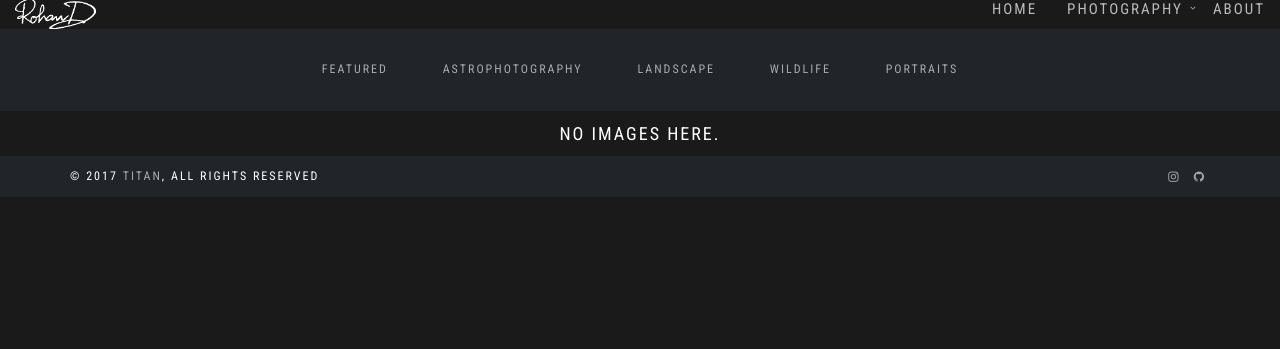
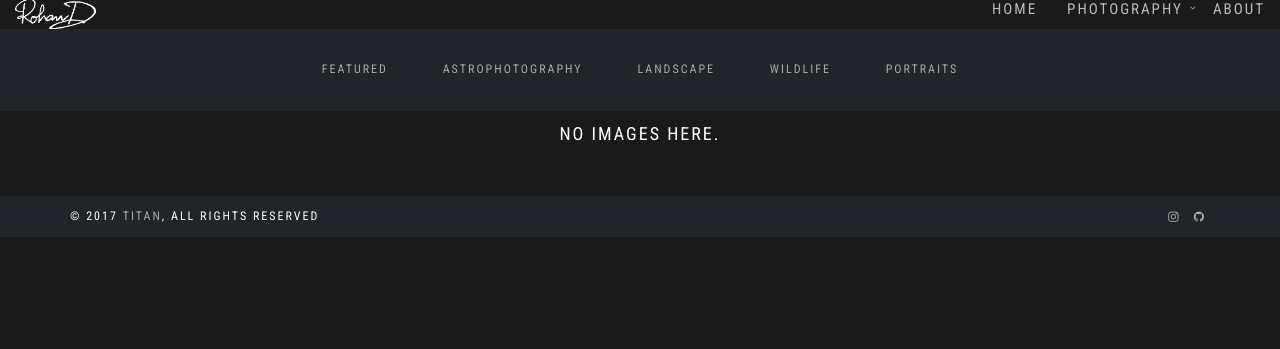
Before and after one commit to rohhn/Personal-Portfolio-Website, a Django app: page /images/ in a window 1280 px wide. Shown: the part 31-380 px from the top of the page. Run offline with Django 3.2, Linux system fonts and the light colour scheme; data comes from the database, SQL or seed files in the repository; data that the repository does not hold is empty; some libraries are stand-ins or nearby versions; some web fonts are replaced.

Commit message:
Fixing minor UI problems

```diff
--- a/photography/static/photography/assets/js/main.js
+++ b/photography/static/photography/assets/js/main.js
@@ -295,11 +295,11 @@ console.log('%c Proudly Crafted with ZiOn.', 'background: #222; color: #bada55')
             }
 
             worksgrid.imagesLoaded(function() {
-                worksgrid.isotope('reloadItems');
                 worksgrid.isotope({
                     layoutMode: worksgrid_mode,
                     itemSelector: '.work-item'
                 });
+                worksgrid.isotope('reloadItems');
             });
         }
 
--- a/photography/templates/base.html
+++ b/photography/templates/base.html
@@ -132,7 +132,7 @@
       {% block inside-main-tag %}{% endblock %}
         <div class="main">
           {% block inside-main-div %}{% endblock %}
-          <footer class="footer bg-dark">
+          <footer class="footer bg-dark mt-5">
             <div class="container">
               <div class="row">
                 <div class="col-sm-6">
--- a/photography/templates/photography/gallery_pages/gallery.html
+++ b/photography/templates/photography/gallery_pages/gallery.html
@@ -10,7 +10,7 @@
 {% endblock %}
 
 {% block inside-main-div %}
-<section class="module pt-3 pb-0">
+<section class="module py-3">
     <div class="home-module home-height-auto container-fluid bg-dark">
         <div class="row">
             <div class="col-sm-12">
@@ -23,6 +23,7 @@
             </div>
         </div>
     </div>
+
     {% if image_grid_html %}
     <ul class="works-grid works-grid-masonry works-grid-3" id="works-grid">
         {{image_grid_html|safe}}
--- a/photography/templates/photography/project_pages/all_projects.html
+++ b/photography/templates/photography/project_pages/all_projects.html
@@ -8,7 +8,7 @@
 {% endblock %}
 
 {% block inside-main-div %}
-<section class="module home-module home-height-auto" style="padding-bottom:30px">
+<section class="module" style="padding-bottom:30px">
   <div class="container">
     <div class="row">
       <div class="col-sm-12 col-sm-offset-0">
```
Lines whose indentation alone changed are shown as unchanged.
